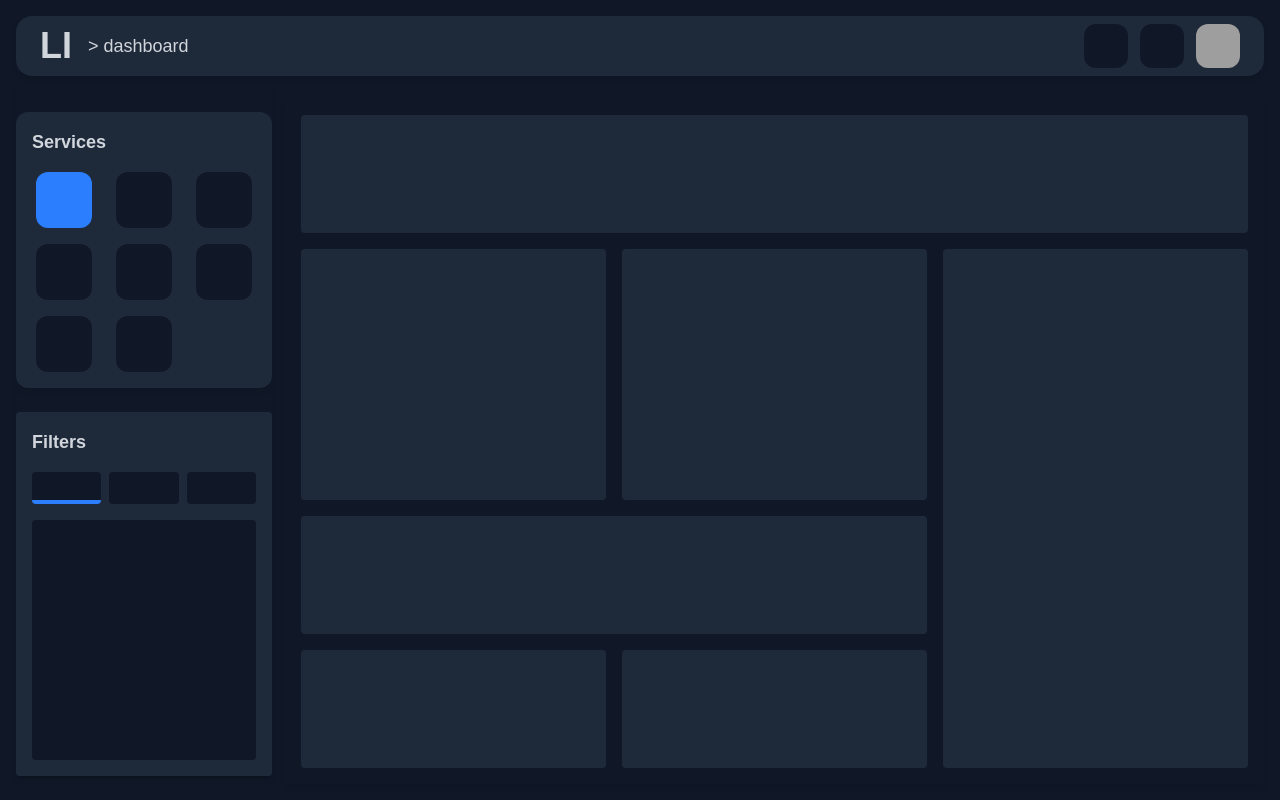
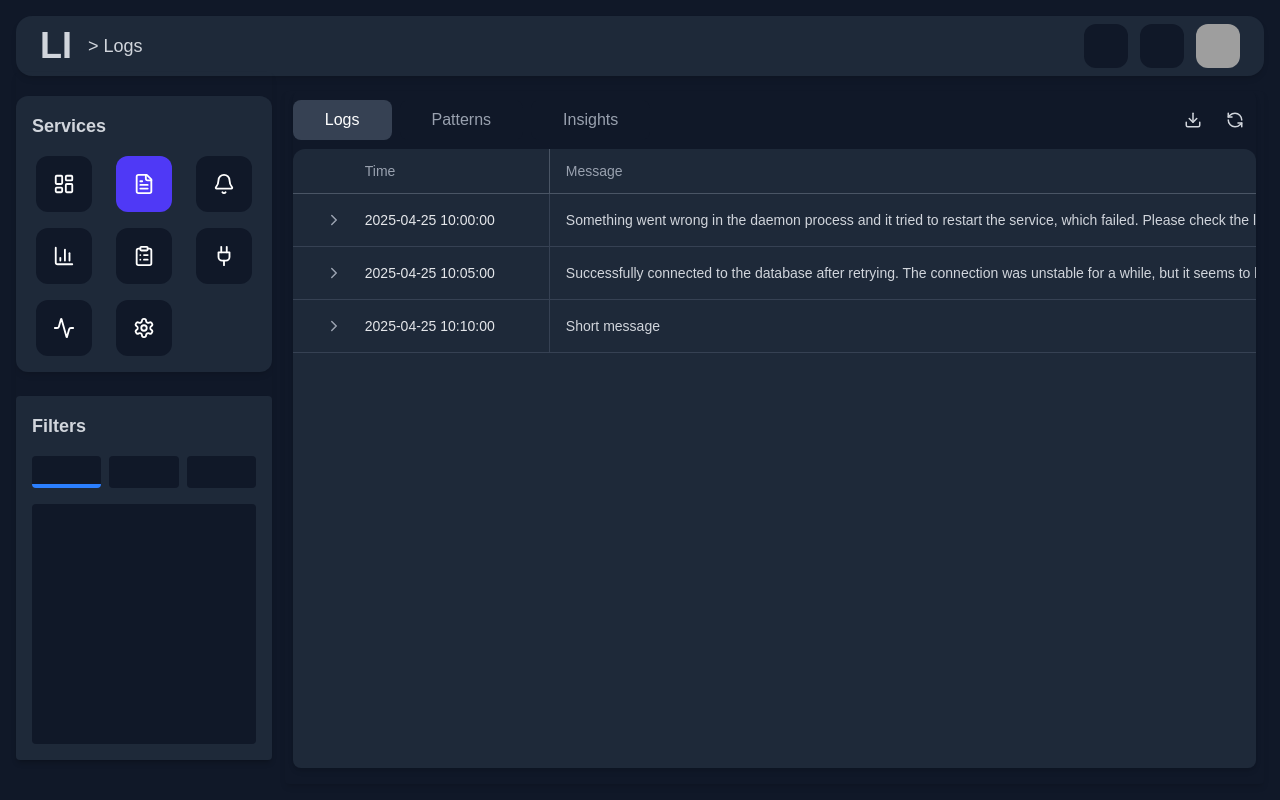
Before and after one commit to Aman-Jangid/logInsight, a Next.js app in the folder frontend/loginsight/: page /dashboard in a window 1280 px wide. Both pictures are taken after a click on the button 144 px from the left and 200 px from the top of the page. Built offline with nearby package versions, Linux system fonts and the light colour scheme; grey boxes are pictures that could not be loaded.

Commit message:
Create Logs table with dummy data

```diff
--- /dev/null
+++ b/frontend/loginsight/app/dashboard/Logs.tsx
@@ -0,0 +1,178 @@
+"use client";
+
+import React, { useMemo, useState } from "react";
+import {
+  useReactTable,
+  getCoreRowModel,
+  flexRender,
+  ColumnDef,
+} from "@tanstack/react-table";
+import { ChevronDown, ChevronRight, Download, RefreshCcw } from "lucide-react";
+
+type LogEntry = {
+  time: string;
+  message: string;
+};
+
+const data: LogEntry[] = [
+  {
+    time: "2025-04-25 10:00:00",
+    message: `Something went wrong in the daemon process and it tried to restart the service, which failed. Please check the logs for more details. This is a long message that should be truncated. It contains a lot of information about the error that occurred in the system. The error code is 500 and it indicates a server-side issue. Please contact support if this issue persists. This is a long message that should be truncated. It contains a lot of information about the error that occurred in the system. The error code is 500 and it indicates a server-side issue. Please contact support if this issue persists.`,
+  },
+  {
+    time: "2025-04-25 10:05:00",
+    message: `Successfully connected to the database after retrying. The connection was unstable for a while, but it seems to be stable now. Please check the database logs for more details. This is a long message that should be truncated. It contains a lot of information about the connection status and the database performance. The database is running smoothly now and all queries are executing without any issues. Please contact support if you notice any anomalies.`,
+  },
+  {
+    time: "2025-04-25 10:10:00",
+    message: `Short message`,
+  },
+];
+
+const LogsTable = () => {
+  const [expandedRows, setExpandedRows] = useState<number[]>([]);
+
+  const toggleRow = (index: number) => {
+    setExpandedRows((prev) =>
+      prev.includes(index) ? prev.filter((i) => i !== index) : [...prev, index]
+    );
+  };
+
+  const columns = useMemo<ColumnDef<LogEntry>[]>(
+    () => [
+      {
+        id: "expander",
+        cell: ({ row }) => {
+          const rowIndex = row.index;
+          const isExpanded = expandedRows.includes(rowIndex);
+          return (
+            <button
+              onClick={() => toggleRow(rowIndex)}
+              className="text-gray-400"
+            >
+              {isExpanded ? (
+                <ChevronDown size={18} />
+              ) : (
+                <ChevronRight size={18} />
+              )}
+            </button>
+          );
+        },
+        size: 40,
+      },
+      {
+        accessorKey: "time",
+        header: "Time",
+        cell: (info) => (
+          <span className="truncate">{info.getValue() as string}</span>
+        ),
+        size: 200,
+      },
+      {
+        accessorKey: "message",
+        header: "Message",
+        cell: (info) => {
+          const rowIndex = info.row.index;
+          const isExpanded = expandedRows.includes(rowIndex);
+          const message = info.getValue() as string;
+          return (
+            <span
+              className={
+                isExpanded
+                  ? ""
+                  : //   TODO: Fix text overflow issue
+                    "text-gray-300 text-sm truncate overflow-hidden whitespace-nowrap text-ellipsis max-w-[65vw]"
+              }
+            >
+              {message}
+            </span>
+          );
+        },
+        size: 300,
+      },
+    ],
+    [expandedRows]
+  );
+
+  const table = useReactTable({
+    data,
+    columns,
+    getCoreRowModel: getCoreRowModel(),
+  });
+
+  return (
+    <div className="rounded-lg overflow-hidden shadow-md w-full col-span-3 h-full -mt-2">
+      {/* Tabs + Actions */}
+      <div className="flex justify-between items-center px-0 py-2 w-full">
+        <div className="flex gap-2">
+          <button className="text-white font-medium bg-gray-700 rounded-lg px-8 py-2 hover:bg-gray-600">
+            Logs
+          </button>
+          <button className="text-gray-400 hover:text-white bg-gray-900 rounded-lg px-8 py-2 hover:bg-gray-800">
+            Patterns
+          </button>
+          <button className="text-gray-400 hover:text-white bg-gray-900 rounded-lg px-8 py-2 hover:bg-gray-800">
+            Insights
+          </button>
+        </div>
+        <div className="flex gap-2 p-1 rounded">
+          <button className="p-2 rounded   hover:bg-gray-700 text-gray-300">
+            <Download size={18} />
+          </button>
+          <button className="p-2 rounded  hover:bg-gray-700 text-gray-300">
+            <RefreshCcw size={18} />
+          </button>
+        </div>
+      </div>
+
+      {/* Table */}
+      <div className="overflow-hidden max-h-[500px] min-h-full bg-gray-800 rounded-xl">
+        {/* Header */}
+        <div className="grid grid-cols-[40px_200px_1fr] text-sm text-gray-400 px-4 border-b border-gray-600">
+          {table.getHeaderGroups().map((headerGroup) =>
+            headerGroup.headers.map((header, i) => (
+              <div
+                key={header.id}
+                className={
+                  "flex pr-2 py-3 px-4" +
+                  (i > 1 ? " border-l border-gray-600" : "")
+                }
+              >
+                {flexRender(
+                  header.column.columnDef.header,
+                  header.getContext()
+                )}
+              </div>
+            ))
+          )}
+        </div>
+
+        {/* Body */}
+        {table.getRowModel().rows.map((row) => (
+          <div
+            key={row.id}
+            className="grid grid-cols-[40px_200px_1fr] px-4 border-b border-gray-700 text-gray-200 text-sm hover:bg-gray-700 transition-all duration-200"
+          >
+            {row.getVisibleCells().map((cell, i) => (
+              <div
+                onClick={() => {
+                  const rowIndex = cell.row.index;
+                  toggleRow(rowIndex);
+                }}
+                key={cell.id}
+                className={
+                  "flex pr-2 py-4 px-4 align-middle self-center" +
+                  (i > 1 ? " border-l border-gray-700" : "")
+                }
+              >
+                {flexRender(cell.column.columnDef.cell, cell.getContext())}
+              </div>
+            ))}
+          </div>
+        ))}
+      </div>
+    </div>
+  );
+};
+
+export default LogsTable;
--- /dev/null
+++ b/frontend/loginsight/app/dashboard/LogsTable.tsx
@@ -0,0 +1,47 @@
+import React from "react";
+
+const LogsTable = () => {
+  const dummyLogs = [
+    { time: "2025-04-25 10:00:00", message: "Log message 1" },
+    { time: "2025-04-25 10:05:00", message: "Log message 2" },
+    { time: "2025-04-25 10:10:00", message: "Log message 3" },
+    { time: "2025-04-25 10:15:00", message: "Log message 4" },
+    { time: "2025-04-25 10:20:00", message: "Log message 5" },
+  ];
+
+  return (
+    <div
+      className="bg-gray-800 rounded shadow-md overflow-hidden"
+      style={{ gridColumn: "span 3", gridRow: "span 2" }}
+    >
+      <div className="flex justify-between items-center bg-gray-700 p-2">
+        <div className="flex gap-4">
+          <button className="text-gray-300">Logs</button>
+          <button className="text-gray-500">Patterns</button>
+          <button className="text-gray-500">Insights</button>
+        </div>
+        <div className="flex gap-2">
+          <button className="w-6 h-6 bg-gray-600 rounded"></button>
+          <button className="w-6 h-6 bg-gray-600 rounded"></button>
+        </div>
+      </div>
+      <div className="flex justify-between border-b border-gray-600 px-4 py-2">
+        <span className="text-gray-400">Time</span>
+        <span className="text-gray-400">Message</span>
+      </div>
+      <div className="overflow-auto max-h-96">
+        {dummyLogs.map((log, index) => (
+          <div
+            key={index}
+            className="flex justify-between px-4 py-2 border-b border-gray-700 last:border-b-0"
+          >
+            <span className="text-gray-300 text-sm">{log.time}</span>
+            <span className="text-gray-300 text-sm">{log.message}</span>
+          </div>
+        ))}
+      </div>
+    </div>
+  );
+};
+
+export default LogsTable;
--- /dev/null
+++ b/frontend/loginsight/app/dashboard/VisualInsights.tsx
@@ -0,0 +1,38 @@
+import React from "react";
+
+const VisualInsights = () => {
+  return (
+    <>
+      <div
+        className="bg-gray-800 rounded"
+        style={{ gridColumn: "span 3", gridRow: "span 1" }}
+      ></div>
+      <div
+        className="bg-gray-800 rounded"
+        style={{ gridColumn: "span 1", gridRow: "span 2" }}
+      ></div>
+      <div
+        className="bg-gray-800 rounded"
+        style={{ gridColumn: "span 1", gridRow: "span 2" }}
+      ></div>
+      <div
+        className="bg-gray-800 rounded"
+        style={{ gridColumn: "span 1", gridRow: "span 4" }}
+      ></div>
+      <div
+        className="bg-gray-800 rounded"
+        style={{ gridColumn: "span 2", gridRow: "span 1" }}
+      ></div>
+      <div
+        className="bg-gray-800 rounded"
+        style={{ gridColumn: "span 1", gridRow: "span 1" }}
+      ></div>
+      <div
+        className="bg-gray-800 rounded"
+        style={{ gridColumn: "span 1", gridRow: "span 1" }}
+      ></div>
+    </>
+  );
+};
+
+export default VisualInsights;
--- a/frontend/loginsight/app/dashboard/page.tsx
+++ b/frontend/loginsight/app/dashboard/page.tsx
@@ -2,8 +2,50 @@
 
 import React, { useState } from "react";
 
+// Main Content Container - Content
+import LogsTable from "./Logs";
+import VisualInsights from "./VisualInsights";
+
+import {
+  LayoutDashboard,
+  FileText,
+  Bell,
+  BarChart3,
+  ClipboardList,
+  Plug,
+  Activity,
+  Settings,
+} from "lucide-react";
+
+enum Services {
+  Dashboard = "Dashboard",
+  Logs = "Logs",
+  Alerts = "Alerts",
+  Analytics = "Analytics",
+  Reports = "Reports",
+  Connections = "Connections",
+  Daemon = "Daemon",
+  Settings = "Settings",
+}
+
+const serviceItems = [
+  {
+    key: Services.Dashboard,
+    icon: LayoutDashboard,
+    component: <VisualInsights />,
+  },
+  { key: Services.Logs, icon: FileText, component: <LogsTable /> },
+  { key: Services.Alerts, icon: Bell, component: <></> },
+  { key: Services.Analytics, icon: BarChart3, component: <></> },
+  { key: Services.Reports, icon: ClipboardList, component: <></> },
+  { key: Services.Connections, icon: Plug, component: <></> },
+  { key: Services.Daemon, icon: Activity, component: <></> },
+  { key: Services.Settings, icon: Settings, component: <></> },
+];
+
 const Dashboard = () => {
   const [isSidebarCollapsed, setIsSidebarCollapsed] = useState(true);
+  const [service, setService] = useState<Services>(Services.Dashboard);
 
   return (
     <div className="min-h-screen grid grid-cols-[auto_1fr] grid-rows-[auto_1fr] bg-gray-900 text-gray-300">
@@ -12,7 +54,7 @@ const Dashboard = () => {
         <div className="flex items-center gap-4">
           <div className="text-4xl font-bold">LI</div>
           <div className="text-lg">
-            {">"} {window.location.pathname.split("/").pop()}
+            {">"} {service}
           </div>
         </div>
         <div className="flex gap-3">
@@ -34,7 +76,7 @@ const Dashboard = () => {
 
       {/* Sidebar */}
       <aside
-        className={`bg-transparent p-0 h-[calc(100vh-7rem)] flex flex-col gap-6 transition-all duration-300 fixed top-22 left-4 bottom-4 z-10 rounded shadow-md ${
+        className={`bg-transparent p-0 h-[calc(100vh-7rem)] flex flex-col gap-6 transition-all duration-300 fixed top-18 left-4 bottom-4 z-10 rounded shadow-md ${
           isSidebarCollapsed ? "w-64" : "w-124"
         }`}
       >
@@ -49,38 +91,18 @@ const Dashboard = () => {
         <div className="bg-gray-800 p-4 rounded-xl shadow-md">
           <h3 className="text-lg font-semibold mb-4">Services</h3>
           <div className="grid grid-cols-3 gap-4">
-            <div className="flex flex-col items-center">
-              <button className="w-14 h-14  rounded-xl bg-blue-500"></button>
-              {/* <span className="text-xs mt-0.4">Dashboard</span> */}
-            </div>
-            <div className="flex flex-col items-center">
-              <button className="w-14 h-14 bg-gray-900 rounded-xl"></button>
-              {/* <span className="text-xs mt-0.4">Logs</span> */}
-            </div>
-            <div className="flex flex-col items-center">
-              <button className="w-14 h-14 bg-gray-900 rounded-xl"></button>
-              {/* <span className="text-xs mt-0.4">Alerts</span> */}
-            </div>
-            <div className="flex flex-col items-center">
-              <button className="w-14 h-14 bg-gray-900 rounded-xl"></button>
-              {/* <span className="text-xs mt-0.4">Analytics</span> */}
-            </div>
-            <div className="flex flex-col items-center">
-              <button className="w-14 h-14 bg-gray-900 rounded-xl"></button>
-              {/* <span className="text-xs mt-0.4">Reports</span> */}
-            </div>
-            <div className="flex flex-col items-center">
-              <button className="w-14 h-14 bg-gray-900 rounded-xl"></button>
-              {/* <span className="text-xs mt-0.4">Connections</span> */}
-            </div>
-            <div className="flex flex-col items-center">
-              <button className="w-14 h-14 bg-gray-900 rounded-xl"></button>
-              {/* <span className="text-xs mt-0.4">Daemon</span> */}
-            </div>
-            <div className="flex flex-col items-center">
-              <button className="w-14 h-14 bg-gray-900 rounded-xl"></button>
-              {/* <span className="text-xs mt-0.4">Settings</span> */}
-            </div>
+            {serviceItems.map(({ key, icon: Icon }) => (
+              <div key={key} className="flex flex-col items-center">
+                <button
+                  className={`w-14 h-14 rounded-xl flex items-center justify-center text-white ${
+                    service === key ? "bg-indigo-600" : "bg-gray-900"
+                  }`}
+                  onClick={() => setService(key)}
+                >
+                  <Icon size={22} />
+                </button>
+              </div>
+            ))}
           </div>
         </div>
 
@@ -98,7 +120,7 @@ const Dashboard = () => {
 
       {/* Main Content */}
       <main
-        className="p-4 fixed top-[calc(4rem+1rem)] left-[calc(16rem+1rem)] right-4 bottom-4 bg-gray-900 rounded shadow-md overflow-auto"
+        className="p-2 fixed top-18 left-[calc(16rem+1rem)] right-4 bottom-4 bg-gray-900 rounded shadow-md overflow-auto"
         style={{
           marginTop: "calc(0.2rem + 1rem)",
           marginLeft: "calc(0.8rem)",
@@ -107,34 +129,10 @@ const Dashboard = () => {
           gap: "1rem",
         }}
       >
-        <div
-          className="bg-gray-800 rounded"
-          style={{ gridColumn: "span 3", gridRow: "span 1" }}
-        ></div>
-        <div
-          className="bg-gray-800 rounded"
-          style={{ gridColumn: "span 1", gridRow: "span 2" }}
-        ></div>
-        <div
-          className="bg-gray-800 rounded"
-          style={{ gridColumn: "span 1", gridRow: "span 2" }}
-        ></div>
-        <div
-          className="bg-gray-800 rounded"
-          style={{ gridColumn: "span 1", gridRow: "span 4" }}
-        ></div>
-        <div
-          className="bg-gray-800 rounded"
-          style={{ gridColumn: "span 2", gridRow: "span 1" }}
-        ></div>
-        <div
-          className="bg-gray-800 rounded"
-          style={{ gridColumn: "span 1", gridRow: "span 1" }}
-        ></div>
-        <div
-          className="bg-gray-800 rounded"
-          style={{ gridColumn: "span 1", gridRow: "span 1" }}
-        ></div>
+        {/* Selected Service */}
+        {serviceItems
+          .filter(({ key }) => key === service)
+          .map(({ component }) => component)}
       </main>
     </div>
   );
--- a/frontend/loginsight/package.json
+++ b/frontend/loginsight/package.json
@@ -12,6 +12,8 @@
     "dev:public": "next dev --turbopack --hostname 0.0.0.0 --port 3000"
   },
   "dependencies": {
+    "@tanstack/react-table": "^8.21.3",
+    "lucide-react": "^0.503.0",
     "next": "15.3.0",
     "react": "^19.0.0",
     "react-dom": "^19.0.0"
```
Also changed, not shown: frontend/loginsight/app/actions/apiConfig.ts (+5 -5 lines), 2 other files (tests, documents, lock files or other folders).
